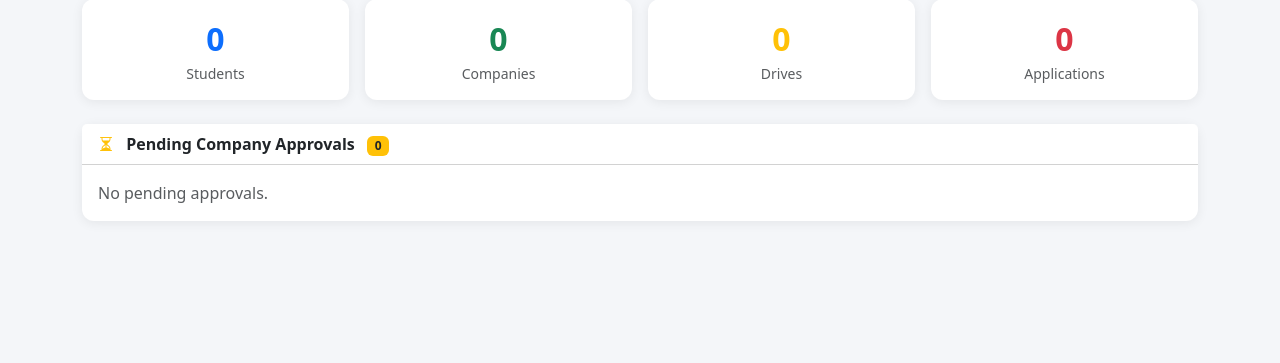
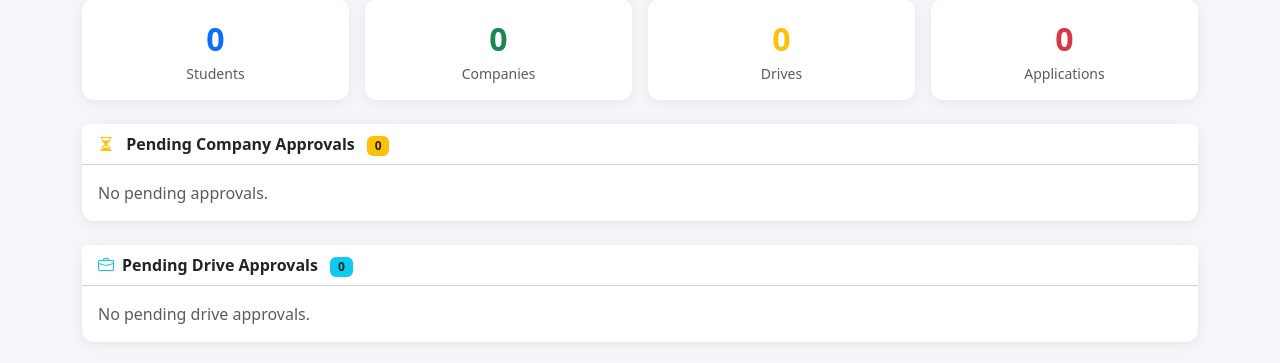
Before and after one commit to 23f3001889/placement-portal-mad2, a Flask app: page /admin/dashboard in a window 1280 px wide. Shown: the part 134-497 px from the top of the page. Run offline with Flask 3, Linux system fonts and the light colour scheme; the visitor is signed in with stand-in values (Sample User, id 1); data that the repository does not hold is empty.

Commit message:
approve/reject drives by admin

```diff
--- a/routes/admin.py
+++ b/routes/admin.py
@@ -24,16 +24,18 @@ def dashboard():
     total_drives    = PlacementDrive.query.count()
     total_apps      = Application.query.count()
     pending_companies = Company.query.filter_by(approval_status='Pending').all()
+    pending_drives    = PlacementDrive.query.filter_by(status='Pending').all()
 
     return render_template('admin/dashboard.html',
         total_students=total_students,
         total_companies=total_companies,
         total_drives=total_drives,
         total_apps=total_apps,
-        pending_companies=pending_companies
+        pending_companies=pending_companies,
+        pending_drives=pending_drives
     )
 
-
+# 1) Approve/Reject Companies
 @admin_bp.route('/company/<int:company_id>/approve', methods=['POST'])
 @login_required
 @admin_required
@@ -54,3 +56,25 @@ def reject_company(company_id):
     db.session.commit()
     flash(f'{company.company_name} has been rejected.', 'warning')
     return redirect(url_for('admin.dashboard'))
+
+# 2) Approve/Reject Drives
+@admin_bp.route('/drive/<int:drive_id>/approve', methods=['POST'])
+@login_required
+@admin_required
+def approve_drive(drive_id):
+    drive = PlacementDrive.query.get_or_404(drive_id)
+    drive.status = 'Approved'
+    db.session.commit()
+    flash(f'Drive "{drive.job_title}" approved.', 'success')
+    return redirect(request.referrer or url_for('admin.dashboard'))
+
+
+@admin_bp.route('/drive/<int:drive_id>/reject', methods=['POST'])
+@login_required
+@admin_required
+def reject_drive(drive_id):
+    drive = PlacementDrive.query.get_or_404(drive_id)
+    drive.status = 'Rejected'
+    db.session.commit()
+    flash(f'Drive "{drive.job_title}" rejected.', 'warning')
+    return redirect(request.referrer or url_for('admin.dashboard'))
--- a/templates/admin/dashboard.html
+++ b/templates/admin/dashboard.html
@@ -78,5 +78,49 @@
     </div>
   </div>
 
+  <!-- Pending Drive Approvals -->
+<div class="card mt-4">
+  <div class="card-header bg-white fw-semibold">
+    <i class="bi bi-briefcase me-2 text-info"></i>Pending Drive Approvals
+    <span class="badge bg-info text-dark ms-2">{{ pending_drives|length }}</span>
+  </div>
+  <div class="card-body p-0">
+    {% if pending_drives %}
+      <table class="table table-hover mb-0">
+        <thead class="table-light">
+          <tr>
+            <th>Job Title</th><th>Company</th>
+            <th>Deadline</th><th>Posted</th><th>Action</th>
+          </tr>
+        </thead>
+        <tbody>
+          {% for d in pending_drives %}
+          <tr>
+            <td class="fw-semibold">{{ d.job_title }}</td>
+            <td>{{ d.company.company_name }}</td>
+            <td>{{ d.created_at.strftime('%d %b %Y') if d.created_at else '—' }}</td>
+            <td>{{ d.created_at.strftime('%d %b %Y') }}</td>
+            <td>
+              <form method="POST"
+                    action="{{ url_for('admin.approve_drive', drive_id=d.id) }}"
+                    class="d-inline">
+                <button class="btn btn-success btn-sm">Approve</button>
+              </form>
+              <form method="POST"
+                    action="{{ url_for('admin.reject_drive', drive_id=d.id) }}"
+                    class="d-inline ms-1">
+                <button class="btn btn-danger btn-sm">Reject</button>
+              </form>
+            </td>
+          </tr>
+          {% endfor %}
+        </tbody>
+      </table>
+    {% else %}
+      <p class="text-muted p-3 mb-0">No pending drive approvals.</p>
+    {% endif %}
+  </div>
+</div>
+
 </div>
 {% endblock %}
```
